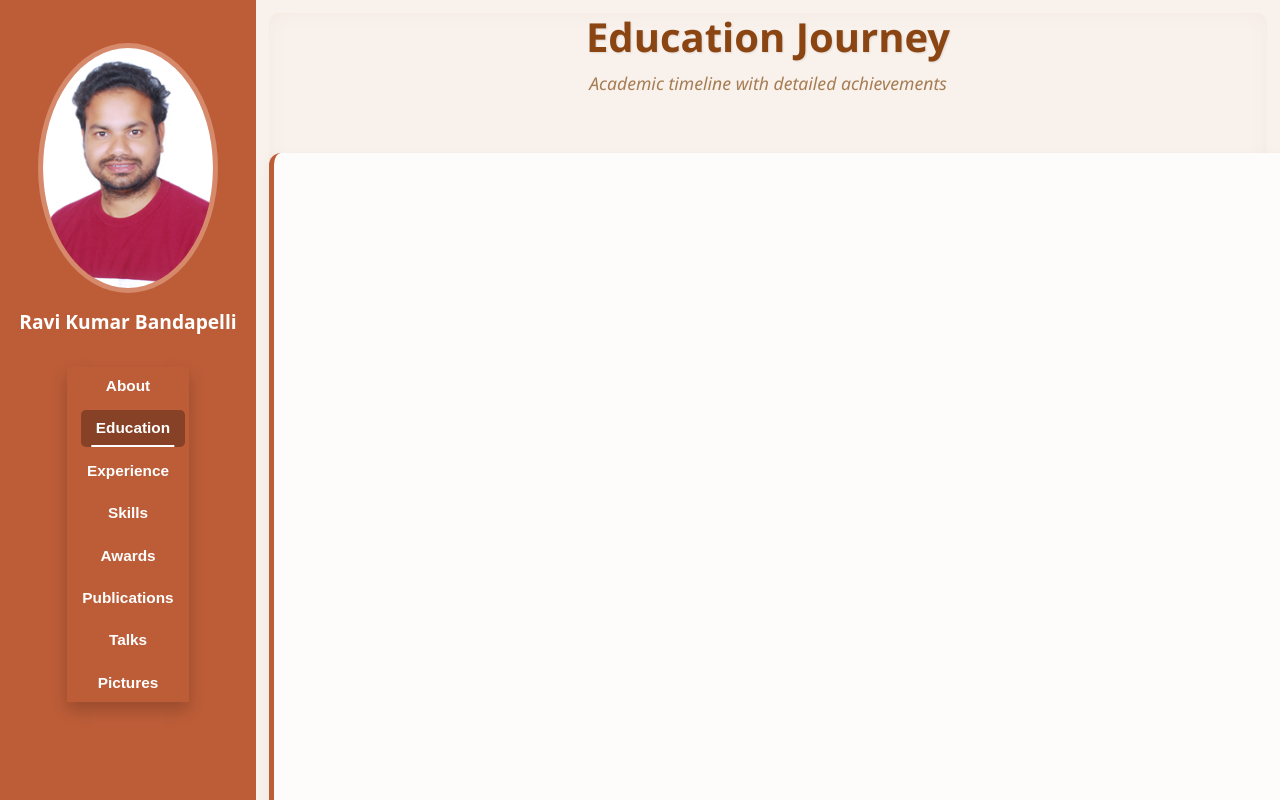
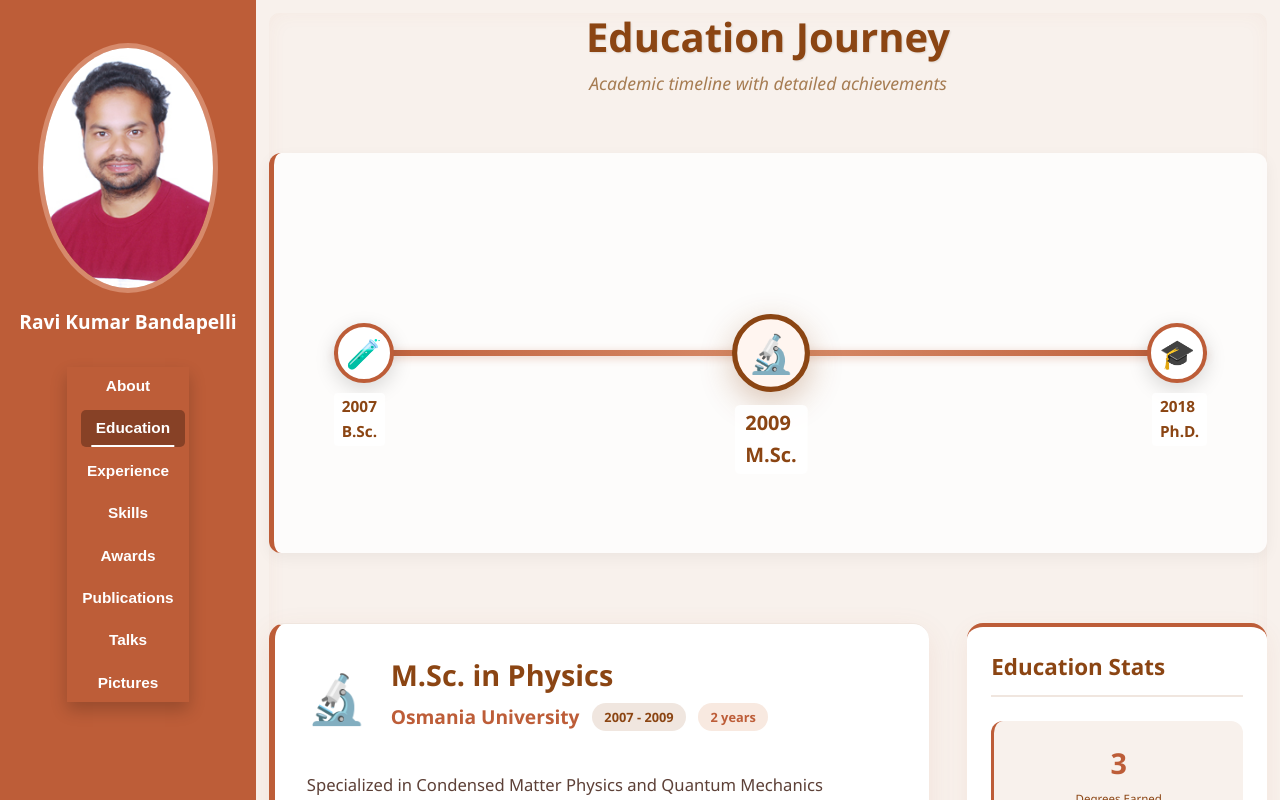
Before and after one commit to umalavanya/ravi-portfolio-react-router-dom, a React (Vite) app: page /education in a window 1280 px wide. Shown: the top 800 px of the page. Built offline with nearby package versions, Linux system fonts and the light colour scheme.

Commit message:
ravi portfolio

```diff
--- a/src/pages/Awards.jsx
+++ b/src/pages/Awards.jsx
@@ -1,4 +1,4 @@
-import { useState, useEffect } from 'react';
+import { useState, useEffect, useMemo } from 'react';
 import '../styles/Awards.css';
 
 const Awards = () => {
@@ -6,8 +6,10 @@ const Awards = () => {
   const [selectedAward, setSelectedAward] = useState(null);
   const [searchTerm, setSearchTerm] = useState('');
   const [sortBy, setSortBy] = useState('year');
+  const [windowWidth, setWindowWidth] = useState(window.innerWidth);
 
-  const awardsData = [
+  // Moved awardsData outside component or use useMemo to prevent unnecessary re-renders
+  const awardsData = useMemo(() => [
     {
       id: 1,
       name: 'INSPIRE Faculty Fellowship',
@@ -180,7 +182,16 @@ const Awards = () => {
       icon: '🏅',
       featured: true
     }
-  ];
+  ], []);
+
+  // Handle window resize
+  useEffect(() => {
+    const handleResize = () => {
+      setWindowWidth(window.innerWidth);
+    };
+    window.addEventListener('resize', handleResize);
+    return () => window.removeEventListener('resize', handleResize);
+  }, []);
 
   const categories = [
     { id: 'all', name: 'All Awards', count: awardsData.length, icon: '🏆' },
@@ -239,13 +250,13 @@ const Awards = () => {
     const interval = setInterval(() => {
       const currentIndex = featuredAwards.findIndex(a => a.id === selectedAward?.id);
       const nextIndex = (currentIndex + 1) % featuredAwards.length;
-      if (currentIndex === -1 || window.innerWidth > 768) {
+      if (currentIndex === -1 || windowWidth > 768) {
         setSelectedAward(featuredAwards[nextIndex]);
       }
     }, 8000);
 
     return () => clearInterval(interval);
-  }, [selectedAward, awardsData]);
+  }, [selectedAward, awardsData, windowWidth]);
 
   return (
     <div className="content-section active awards-dashboard">
@@ -559,7 +570,7 @@ const Awards = () => {
       </div>
 
       {/* Award Detail Modal for Mobile */}
-      {selectedAward && window.innerWidth < 768 && (
+      {selectedAward && windowWidth < 768 && (
         <div className="award-modal">
           <div className="modal-content-awards">
             <button className="modal-close-awards" onClick={() => setSelectedAward(null)}>✕</button>
--- a/src/pages/Education.jsx
+++ b/src/pages/Education.jsx
@@ -8,21 +8,23 @@ const Education = () => {
   const educationData = [
     {
       id: 0,
-      title: "Ph.D. in Experimental Condensed Matter Physics",
-      institution: "University of Hyderabad",
-      date: "2010 - 2018",
-      duration: "8 years",
-      description: "Thesis: Study of magnetic and transport properties of novel perovskite materials",
+      title: "B.Sc. in Mathematics, Physics, Chemistry",
+      node_title: "B.Sc.",
+      institution: "Kakatiya University",
+      date: "2004 - 2007",
+      duration: "3 years",
+      description: "Triple major program with focus on foundational sciences",
       details: [
-        "Published 8 research papers in international journals",
-        "Awarded Best Doctoral Thesis in Physical Sciences",
-        "Presented research at 5 international conferences"
+        "Graduated with First Class Honors",
+        "President of University Physics Club",
+        "Won inter-university science competition"
       ],
-      icon: "🎓"
+      icon: "🧪"
     },
     {
       id: 1,
       title: "M.Sc. in Physics",
+      node_title: "M.Sc.",
       institution: "Osmania University",
       date: "2007 - 2009",
       duration: "2 years",
@@ -36,18 +38,20 @@ const Education = () => {
     },
     {
       id: 2,
-      title: "B.Sc. in Mathematics, Physics, Chemistry",
-      institution: "Kakatiya University",
-      date: "2004 - 2007",
-      duration: "3 years",
-      description: "Triple major program with focus on foundational sciences",
+      title: "Ph.D. in Experimental Condensed Matter Physics",
+      node_title: "Ph.D.",
+      institution: "University of Hyderabad",
+      date: "2010 - 2018",
+      duration: "8 years",
+      description: "Thesis: Study of magnetic and transport properties of novel perovskite materials",
       details: [
-        "Graduated with First Class Honors",
-        "President of University Physics Club",
-        "Won inter-university science competition"
+        "Published 8 research papers in international journals",
+        "Awarded Best Doctoral Thesis in Physical Sciences",
+        "Presented research at 5 international conferences"
       ],
-      icon: "🧪"
+      icon: "🎓"
     }
+
   ];
 
   // Handle window resize
@@ -91,7 +95,7 @@ const Education = () => {
               onClick={() => handleTimelineClick(index)}
             >
               <div className="timeline-icon">{item.icon}</div>
-              <div className="timeline-year">{item.date.split(' - ')[1]}</div>
+              <div className="timeline-year">{item.date.split(' - ')[1]}<br />{item.node_title}</div>
               <div className="node-tooltip">{item.institution}</div>
             </div>
           ))}
--- a/src/pages/Experience.jsx
+++ b/src/pages/Experience.jsx
@@ -167,7 +167,7 @@ const Experience = () => {
             <div className="timeline-container-exp">
               <div className="timeline-track">
                 <div className="timeline-progress" style={{ width: `${((activeIndex + 1) / experienceData.length) * 100}%` }}></div>
-
+                <div className="timeline-nodes">
                 {experienceData.map((item, index) => (
                   <div
                     key={item.id}
@@ -191,6 +191,8 @@ const Experience = () => {
                     )}
                   </div>
                 ))}
+
+                </div>
               </div>
             </div>
           </div>
--- a/src/styles/Education.css
+++ b/src/styles/Education.css
@@ -43,7 +43,8 @@
     grid-column: 1 / -1;
     background-color: rgba(255, 255, 255, 0.8);
     border-radius: 12px;
-    padding: 1000px;
+    padding: 1rem;
+    /* Fixed: was 1000px */
     box-shadow: 0 5px 15px rgba(0, 0, 0, 0.05);
     overflow: visible;
     border-left: clamp(5px, 0.4vw, 6px) solid #bd5d38;
@@ -516,6 +517,7 @@
         opacity: 0;
         transform: translateY(20px);
     }
+
     to {
         opacity: 1;
         transform: translateY(0);
@@ -623,7 +625,7 @@
     }
 
     .timeline-node:first-child {
-        left: (100% - 100px) !important;
+        left: 30px !important;
     }
 
     .timeline-node:last-child {
```
